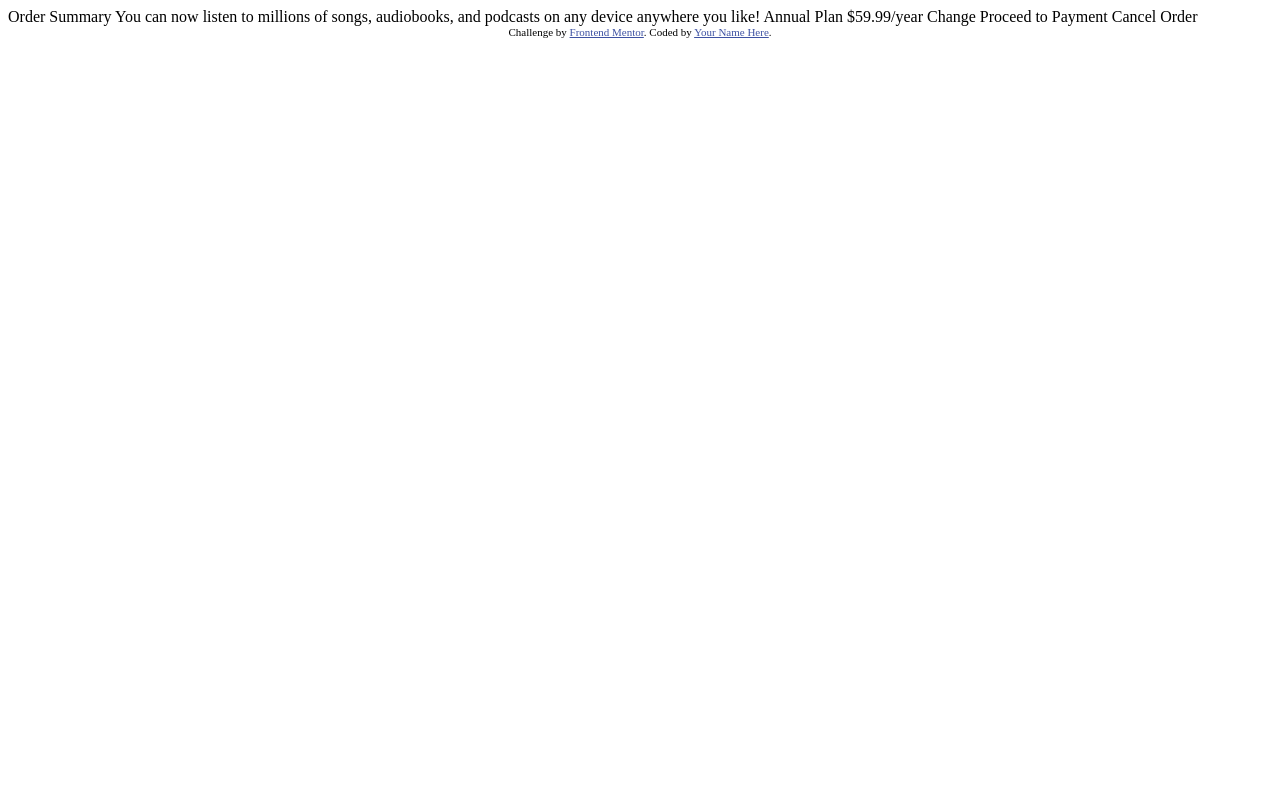
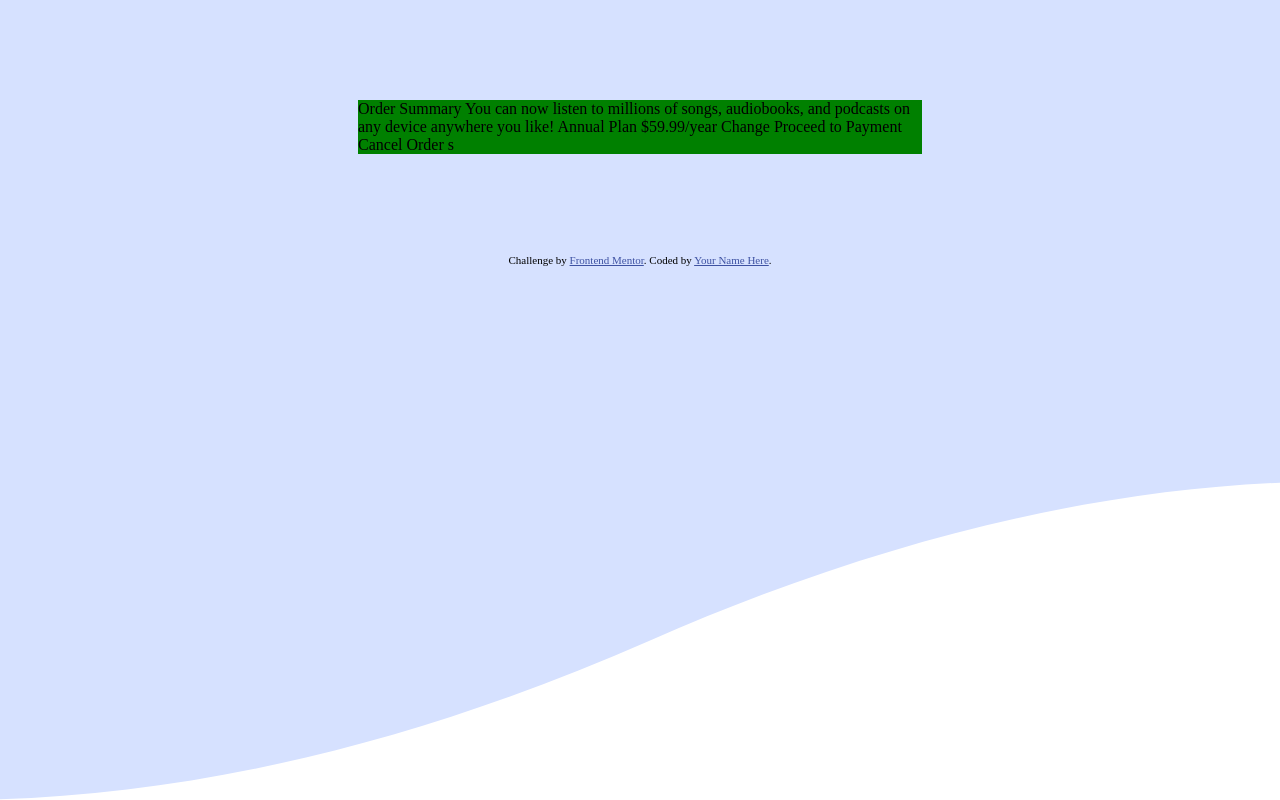
Before and after one commit to Shekinah007/OrderSummaryComponent, a plain HTML site: page index.html in a window 1280 px wide. Drawn offline with Linux system fonts and the light colour scheme.

Commit message:
backround tweaking 1

```diff
--- a/index.html
+++ b/index.html
@@ -5,6 +5,8 @@
   <meta name="viewport" content="width=device-width, initial-scale=1.0"> <!-- displays site properly based on user's device -->
 
   <link rel="icon" type="image/png" sizes="32x32" href="./images/favicon-32x32.png">
+
+  <link rel ="stylesheet"  href="style.css" type="text/css">
 
   <title>Frontend Mentor | Order summary card</title>
 
@@ -15,8 +17,10 @@
   </style>
 </head>
 <body>
+  <div class="background-image"></div>
 
-  Order Summary
+  <div class= "main">
+    Order Summary
 
   You can now listen to millions of songs, audiobooks, and podcasts on any
   device anywhere you like!
@@ -28,6 +32,8 @@
 
   Proceed to Payment
   Cancel Order
+  s
+  </div>
 
   <div class="attribution">
     Challenge by <a href="https://www.frontendmentor.io?ref=challenge" target="_blank">Frontend Mentor</a>.
--- a/style.css
+++ b/style.css
@@ -0,0 +1,18 @@
+
+.background-image {
+    background: url("images/pattern-background-mobile.svg") center/cover;
+    width: 100vw;
+    height: 100vh;
+    position: fixed;
+    z-index: -1;
+    top: 0;
+    left: 0;
+}
+
+.main {
+    background-color: green;
+    font-size: 16px;
+    margin: 100px;
+    margin-left: 350px;
+    margin-right:350px;
+}
```
